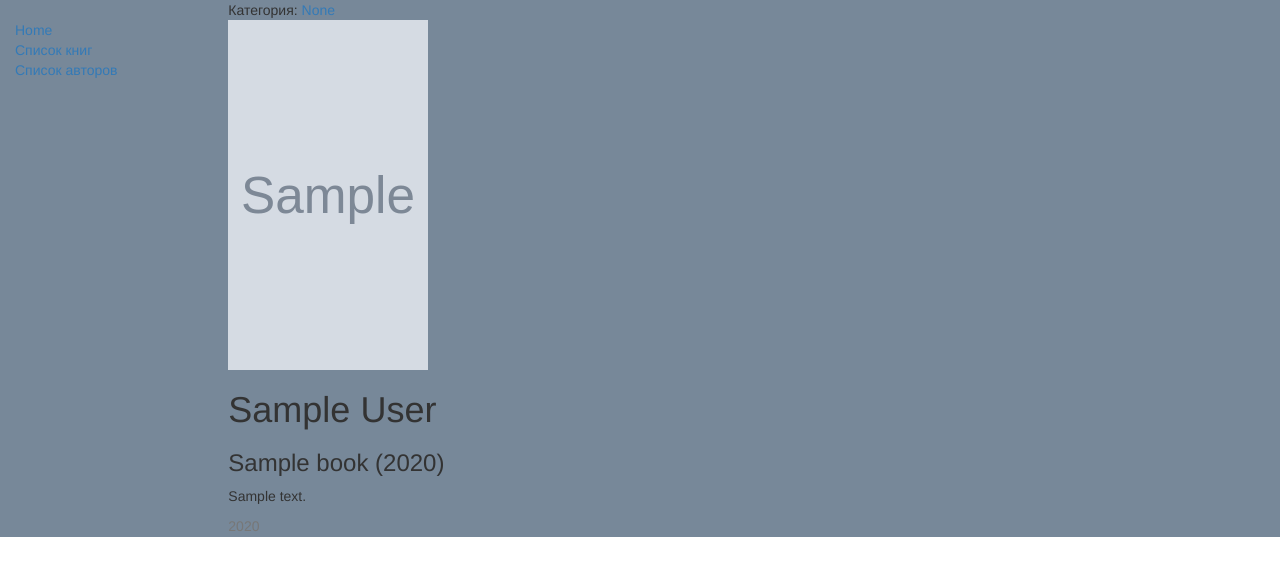
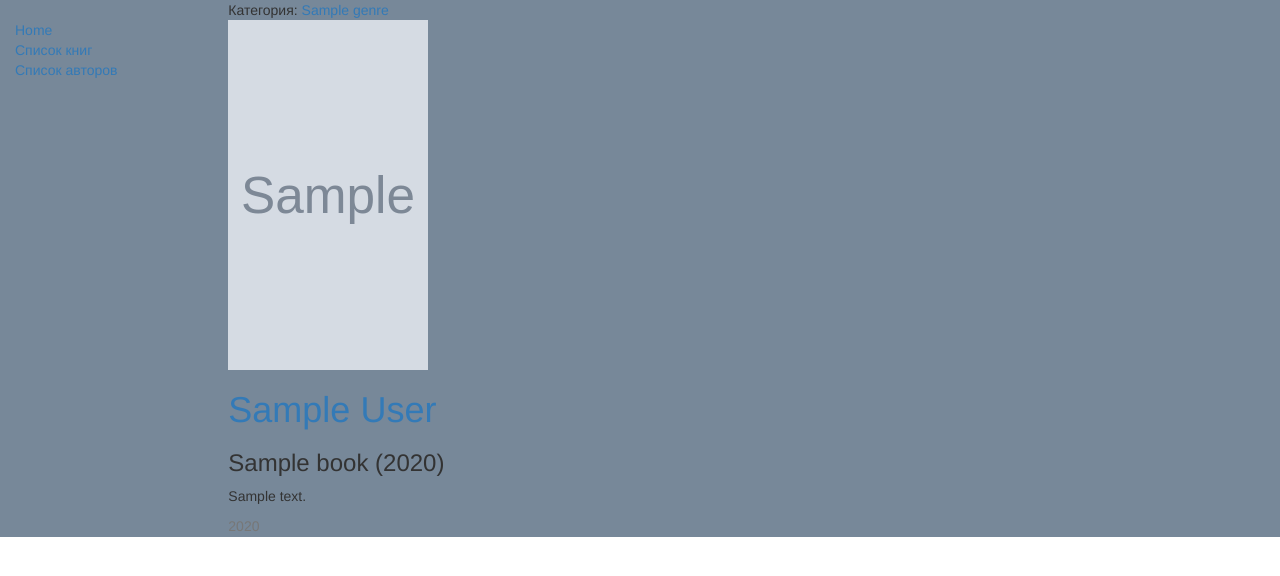
Before and after one commit to 7seventh7/city_library, a Django app: page /book_detail/1/ in a window 1280 px wide. Shown: the top 576 px of the page. Run offline with Django 4.2, Linux system fonts and the light colour scheme; tables that the repository leaves empty hold one stand-in row (values such as "Sample post"); grey boxes marked "Sample" are stand-in pictures; some libraries are stand-ins or nearby versions.

Commit message:
[Починил] Книги каждого автора выводятся теперь правильно [Добавил] Если книги не найдены, то выбрасывается уведомление, что "Такой книги не существует" [Добавил] Имя автора теперь ссылка и ведет на страницу со списком всех книг автора

```diff
--- a/catalog/templates/catalog/book_page.html
+++ b/catalog/templates/catalog/book_page.html
@@ -4,7 +4,9 @@
 
                 <div class="card mb-3">
                     <div class="card-header">
-                        Категория: <a href="#"> {{ book.genre.name }}</a>
+                        Категория: {% for genre in book.genre.all %}
+                        <a href=""> {{ genre }} </a>
+                        {% endfor %}
                     </div>
                     <div class="card-body">
                         <div class="media">
@@ -14,7 +16,7 @@
                                 <img src="https://api.lorem.space/image/house?w=350&h=150" alt="image">
                             {% endif %}
                             <div class="media-body">
-                                <h1 class="card-author"> {{ book.author.first_name }} {{ book.author.last_name }}</h1>
+                                <a href=" {% url 'author_books' book.author.id %}"><h1 class="card-author"> {{ book.author.first_name }} {{ book.author.last_name }}</h1></a>
                                 <h3 class="card-title">{{ book.title }} ({{ book.year_of_writing }})</h3>
 
                                 <p class="card-text">{{ book.summary }}</p>
```
